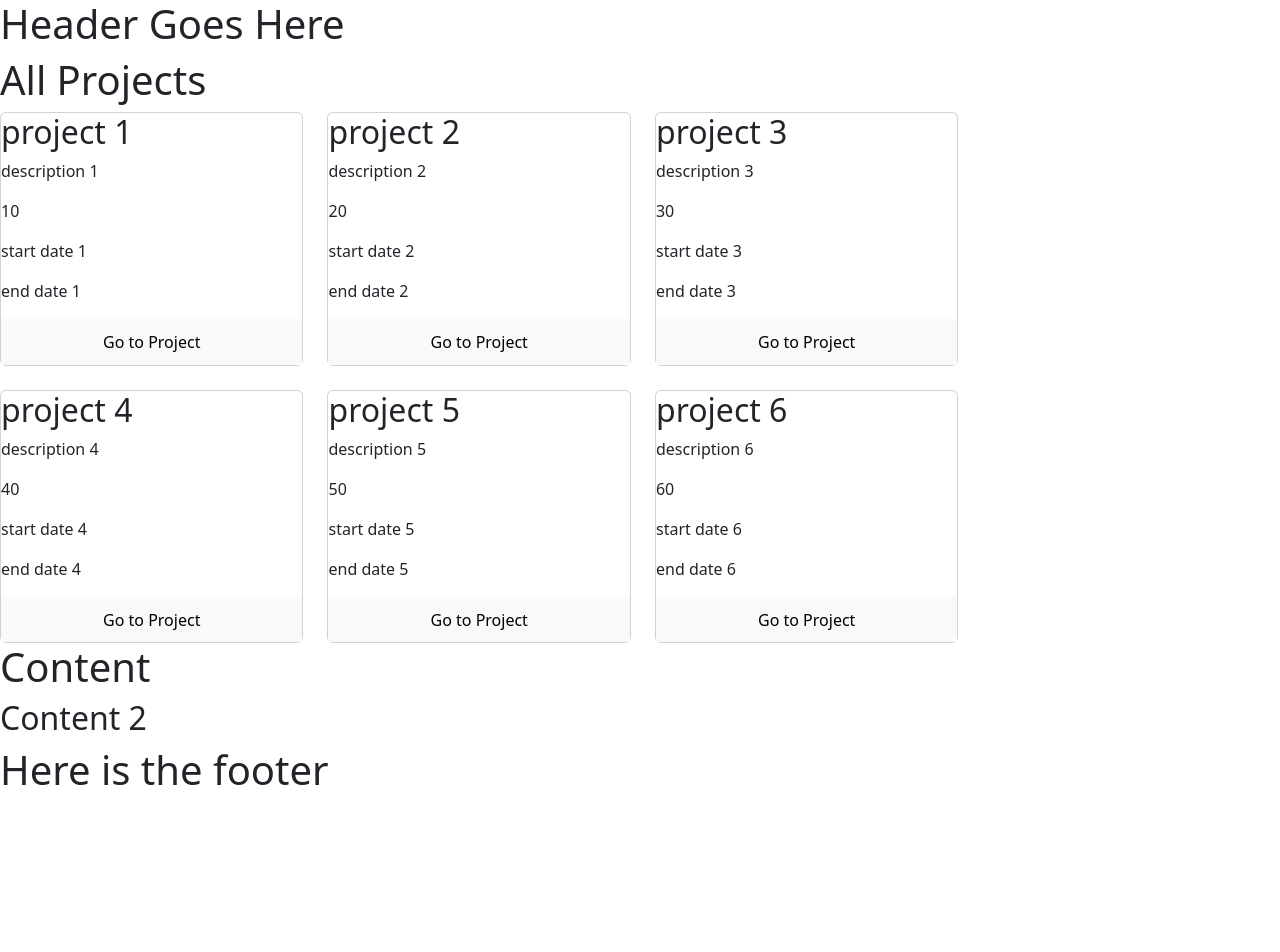
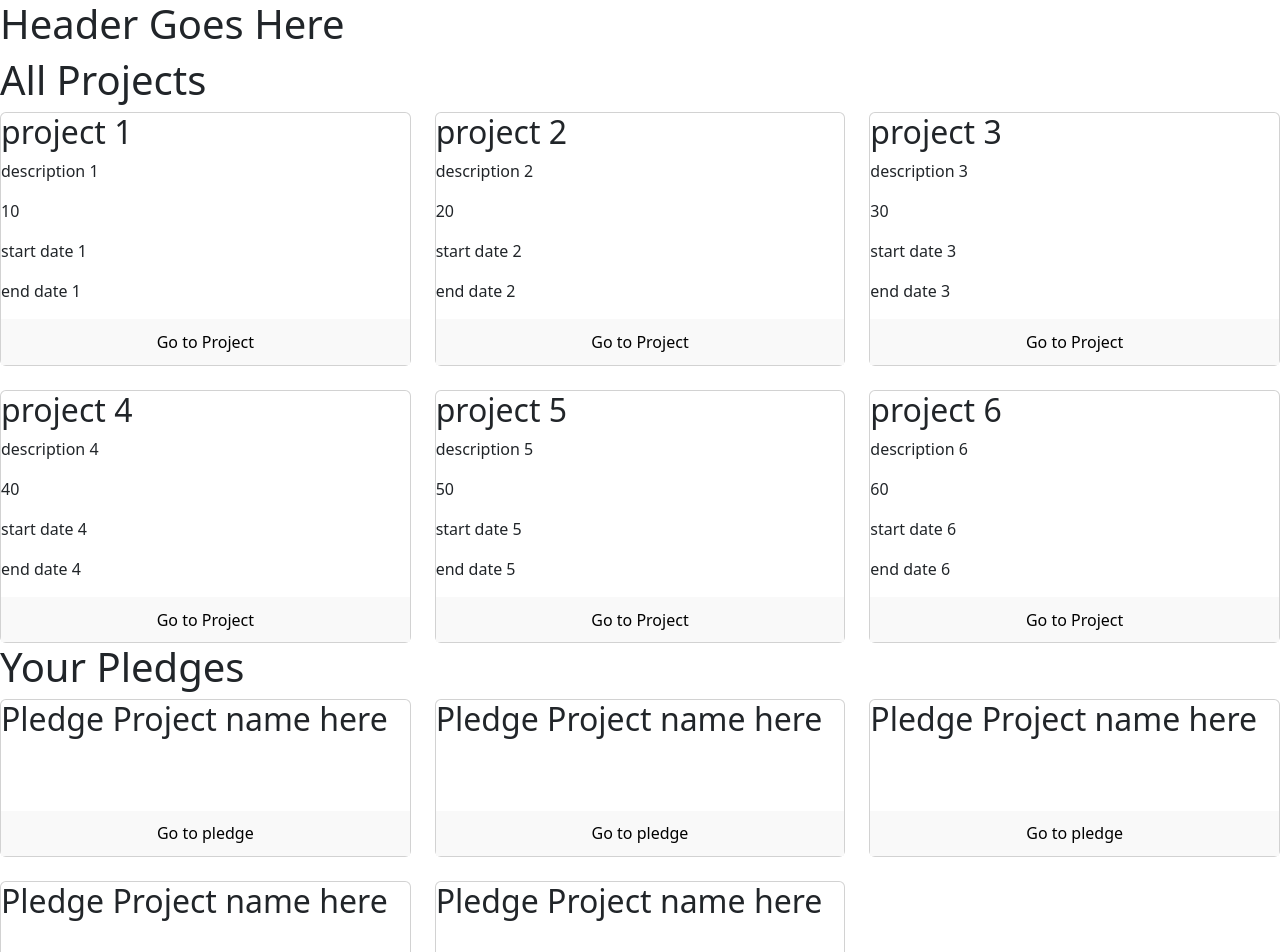
Before and after one commit to askarf/kickstarter-frontend, a React (Vite) app: page / in a window 1280 px wide. Shown: the top 952 px of the page. Before the commit the page ends 802 px from the top, so only its background shows below. Built offline with nearby package versions, Linux system fonts and the light colour scheme.

Commit message:
pledgeindex created

```diff
--- a/src/Content.jsx
+++ b/src/Content.jsx
@@ -1,5 +1,12 @@
 import { ProjectIndex } from "./ProjectIndex";
-
+import { PledgeIndex } from "./PledgeIndex";
+const samplepledges = [
+  { id: 1, user_id: 1, reward_id: 1, project_id: 1, comment: "comment 1" },
+  { id: 2, user_id: 2, reward_id: 2, project_id: 2, comment: "comment 2" },
+  { id: 3, user_id: 3, reward_id: 3, project_id: 3, comment: "comment 3" },
+  { id: 4, user_id: 4, reward_id: 4, project_id: 4, comment: "comment 4" },
+  { id: 5, user_id: 5, reward_id: 5, project_id: 5, comment: "comment 5" },
+];
 const sampleprojects = [
   {
     id: 1,
@@ -61,6 +68,7 @@ export function Content() {
   return (
     <div>
       <ProjectIndex sampleprojects={sampleprojects} />
+      <PledgeIndex samplepledges={samplepledges} />
       <h1>Content</h1>
       <h2>Content 2</h2>
     </div>
--- /dev/null
+++ b/src/PledgeIndex.jsx
@@ -0,0 +1,22 @@
+/* eslint-disable react/prop-types */
+export function PledgeIndex(props) {
+  return (
+    <div id="pledge-index">
+      <h1>Your Pledges</h1>
+      <div className="row row-cols-1 row-cols-md-3 g-4">
+        {props.samplepledges.map((pledge) => (
+          <div key={pledge.id}>
+            <div className="card">
+              <h2>Pledge Project name here</h2>
+              <p>{pledge.description}</p>
+              <p>{pledge.goal_amount}</p>
+              <p>{pledge.start_date}</p>
+              <p>{pledge.end_date}</p>
+              <button>Go to pledge</button>
+            </div>
+          </div>
+        ))}
+      </div>
+    </div>
+  );
+}
```
